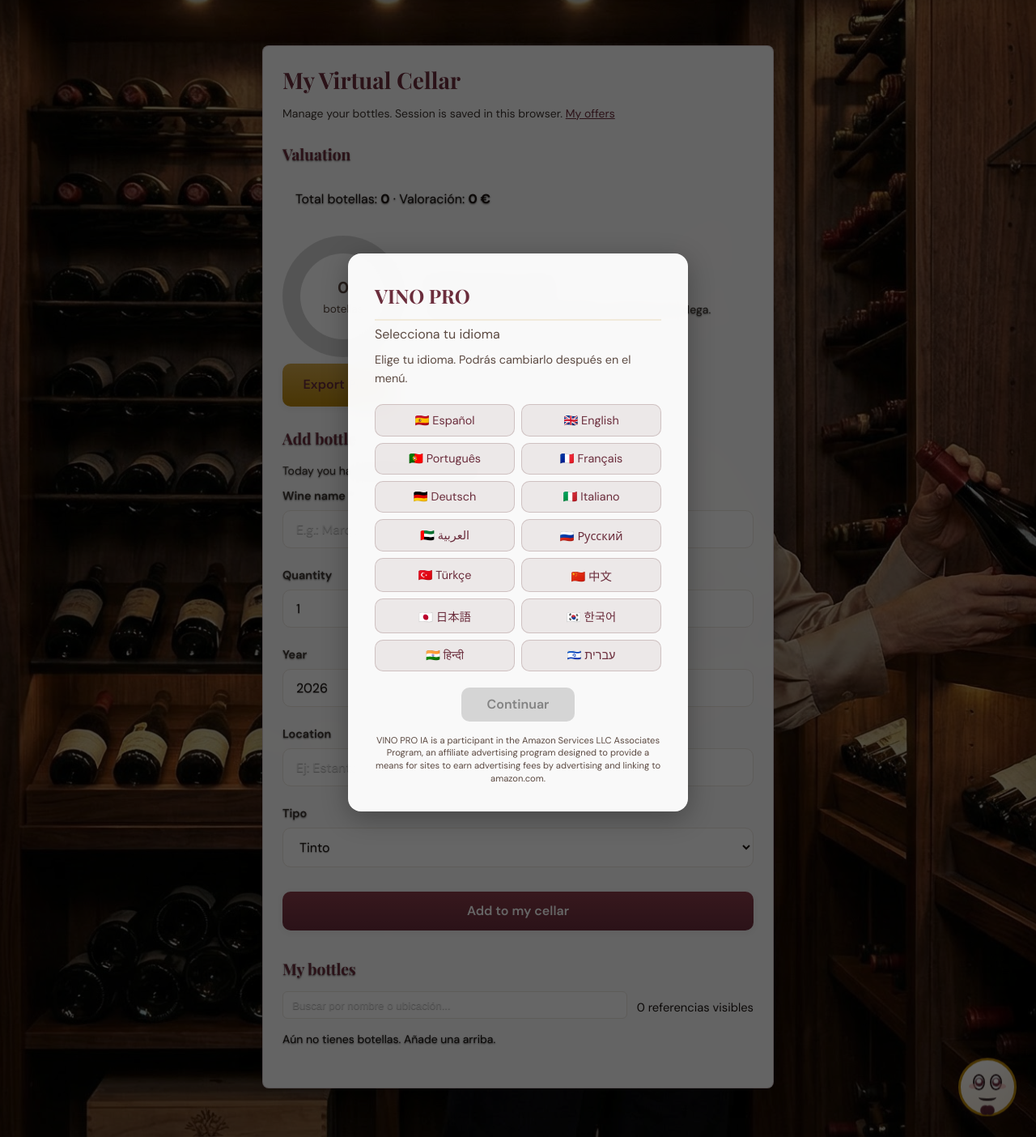
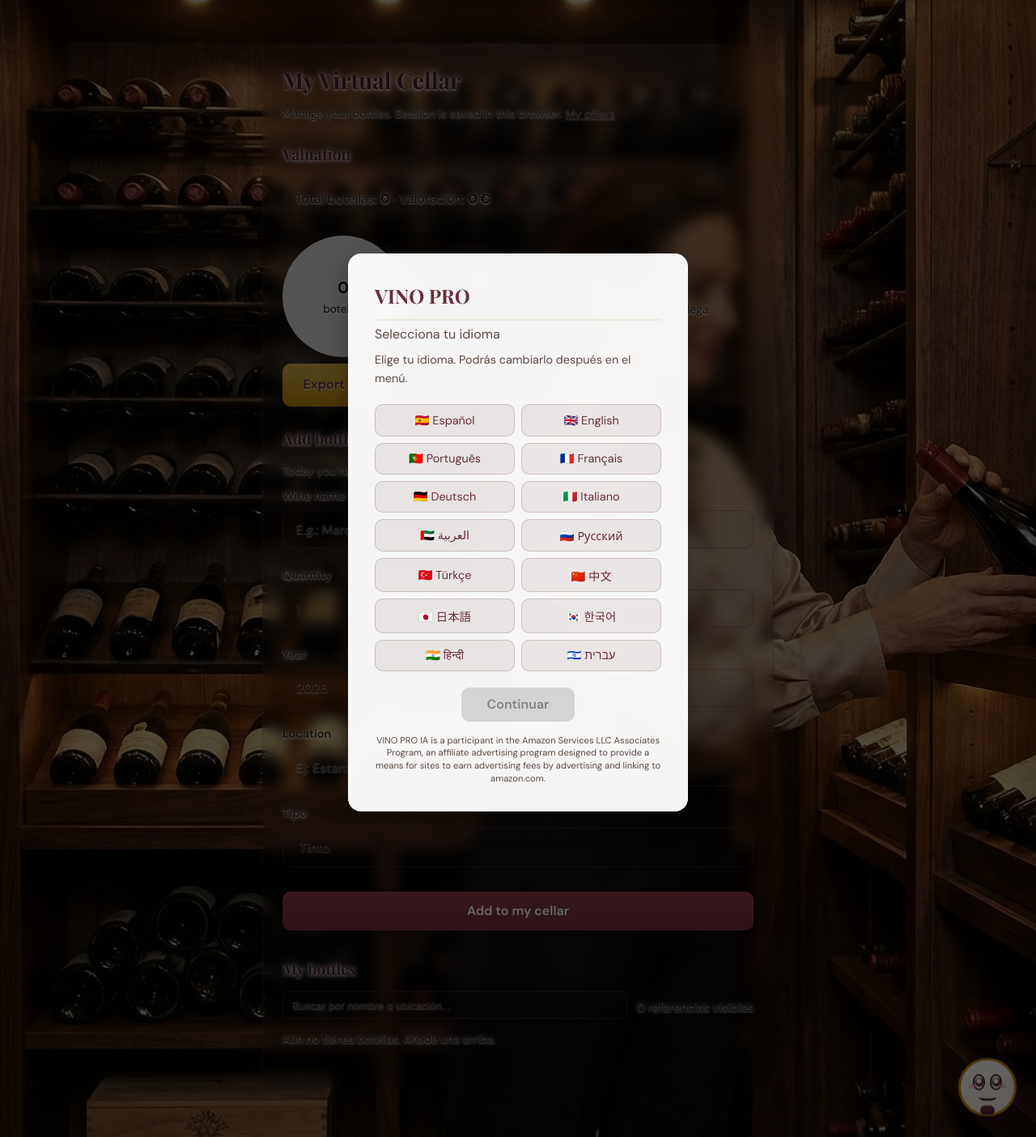
Before and after one commit to yusedcorrea-a11y/vinopro-backend-, a FastAPI app: page /bodega in a window 1280 px wide. Shown: the part 89-1493 px from the top of the page at 81% size. Run offline with FastAPI, Linux system fonts and the light colour scheme.

Commit message:
Bodega web: fondos transparentes y texto legible (sombra) para ver la imagen de fondo
Made-with: Cursor

```diff
--- a/static/style.css
+++ b/static/style.css
@@ -572,57 +572,102 @@ body.page-bodega .bodega-container label {
 body.page-bodega .bodega-container h3 {
   color: rgba(255, 255, 255, 0.95) !important;
 }
-/* Modo claro: panel casi sólido para máxima legibilidad */
+/* Modo claro: todo transparente (cero fondos blancos), texto legible con sombra */
 html:not([data-theme="dark"]) body.page-bodega .bodega-container {
-  background: rgba(255, 255, 255, 0.98);
+  background: transparent;
   color: #1a1512;
-  text-shadow: none;
-  border-color: rgba(107, 45, 60, 0.22);
-  box-shadow: 0 8px 32px rgba(0, 0, 0, 0.14);
+  text-shadow: 0 1px 2px rgba(255,255,255,0.8), 0 0 6px rgba(255,255,255,0.6);
+  border-color: rgba(107, 45, 60, 0.25);
+  box-shadow: none;
 }
 html:not([data-theme="dark"]) body.page-bodega .bodega-container .bodega-resumen,
 html:not([data-theme="dark"]) body.page-bodega .bodega-container .maridaje-tip,
 html:not([data-theme="dark"]) body.page-bodega .bodega-container #valoracion,
 html:not([data-theme="dark"]) body.page-bodega .bodega-container #lista-botellas,
 html:not([data-theme="dark"]) body.page-bodega .bodega-container .valoracion-box {
-  color: var(--texto) !important;
+  color: #1a1512 !important;
+  text-shadow: 0 1px 2px rgba(255,255,255,0.8), 0 0 6px rgba(255,255,255,0.6);
+  background: transparent !important;
 }
 html:not([data-theme="dark"]) body.page-bodega .bodega-container .potencial-badge {
-  text-shadow: none;
+  text-shadow: 0 1px 2px rgba(255,255,255,0.8);
 }
 html:not([data-theme="dark"]) body.page-bodega .bodega-container h1,
 html:not([data-theme="dark"]) body.page-bodega .bodega-container h2,
 html:not([data-theme="dark"]) body.page-bodega .bodega-container h3,
 html:not([data-theme="dark"]) body.page-bodega .bodega-container .section-title {
-  color: var(--burdeos) !important;
+  color: #4a1f2a !important;
+  text-shadow: 0 1px 3px rgba(255,255,255,0.9), 0 0 8px rgba(255,255,255,0.7);
 }
 html:not([data-theme="dark"]) body.page-bodega .bodega-container .texto-pequeno,
 html:not([data-theme="dark"]) body.page-bodega .bodega-container .page-subtitle,
 html:not([data-theme="dark"]) body.page-bodega .bodega-container label {
-  color: #3d3530;
-}
-/* Listado de botellas y filas: texto bien oscuro */
+  color: #2d2520;
+  text-shadow: 0 1px 2px rgba(255,255,255,0.8), 0 0 6px rgba(255,255,255,0.6);
+}
+/* Listado de botellas: texto oscuro y legible */
 html:not([data-theme="dark"]) body.page-bodega .bodega-container #lista-botellas,
 html:not([data-theme="dark"]) body.page-bodega .bodega-container #lista-botellas * {
   color: #1a1512 !important;
+  text-shadow: 0 1px 2px rgba(255,255,255,0.8), 0 0 6px rgba(255,255,255,0.6);
+  background: transparent !important;
 }
 html:not([data-theme="dark"]) body.page-bodega .bodega-container #lista-botellas a {
-  color: var(--burdeos) !important;
-}
+  color: #5a2d3c !important;
+  text-shadow: 0 1px 2px rgba(255,255,255,0.8);
+}
+/* Inputs/selects transparentes (sin blanco) y texto legible */
 html:not([data-theme="dark"]) body.page-bodega .bodega-container input,
 html:not([data-theme="dark"]) body.page-bodega .bodega-container select {
-  background: var(--blanco);
-  border-color: var(--crema-oscuro);
-  color: var(--texto);
+  background: transparent;
+  border-color: rgba(107, 45, 60, 0.4);
+  color: #1a1512;
+  text-shadow: 0 1px 2px rgba(255,255,255,0.8);
+}
+html:not([data-theme="dark"]) body.page-bodega .bodega-container input::placeholder {
+  color: rgba(26, 21, 18, 0.6);
 }
 html:not([data-theme="dark"]) body.page-bodega .bodega-container #valoracion,
 html:not([data-theme="dark"]) body.page-bodega .bodega-container #lista-botellas,
 html:not([data-theme="dark"]) body.page-bodega .bodega-container .bodega-sort-bar {
-  color: var(--texto);
+  color: #1a1512;
+  text-shadow: 0 1px 2px rgba(255,255,255,0.8), 0 0 6px rgba(255,255,255,0.6);
 }
 html:not([data-theme="dark"]) body.page-bodega .bodega-container a {
-  color: var(--burdeos);
-}
+  color: #5a2d3c;
+  text-shadow: 0 1px 2px rgba(255,255,255,0.8);
+}
+/* Tarjetas de botellas y donut sin fondo blanco */
+html:not([data-theme="dark"]) body.page-bodega .bodega-container .resultado-vino {
+  background: transparent !important;
+  border-color: rgba(107, 45, 60, 0.25);
+  color: #1a1512;
+}
+html:not([data-theme="dark"]) body.page-bodega .bodega-container .resultado-vino * {
+  text-shadow: 0 1px 2px rgba(255,255,255,0.8), 0 0 6px rgba(255,255,255,0.6);
+}
+html:not([data-theme="dark"]) body.page-bodega .donut-chart::after {
+  background: transparent !important;
+}
+html:not([data-theme="dark"]) body.page-bodega .chart-center-label {
+  color: #1a1512;
+  text-shadow: 0 1px 3px rgba(255,255,255,0.9);
+}
+html:not([data-theme="dark"]) body.page-bodega .chart-legend {
+  color: #2d2520;
+  text-shadow: 0 1px 2px rgba(255,255,255,0.8);
+}
+html:not([data-theme="dark"]) body.page-bodega .bodega-container .maridaje-tip {
+  background: transparent !important;
+  border-left-color: var(--burdeos);
+}
+html:not([data-theme="dark"]) body.page-bodega .bodega-container .potencial-badge.verde,
+html:not([data-theme="dark"]) body.page-bodega .bodega-container .potencial-badge.amarillo,
+html:not([data-theme="dark"]) body.page-bodega .bodega-container .potencial-badge.rojo {
+  background: transparent !important;
+  border: 1px solid currentColor;
+}
+
 body.page-bodega .bodega-container input,
 body.page-bodega .bodega-container select {
   background: rgba(255, 255, 255, 0.1);
@@ -1433,6 +1478,13 @@ body.page-inicio main {
   margin-top: 0 !important;
   margin-bottom: 0 !important;
   border-radius: 0 !important;
+}
+/* Bodega: main transparente para que se vea el fondo (sin panel blanco) */
+body.page-bodega main {
+  background: transparent !important;
+  backdrop-filter: none !important;
+  box-shadow: none !important;
+  border: none !important;
 }
 
 /* Hero página de inicio */
```
